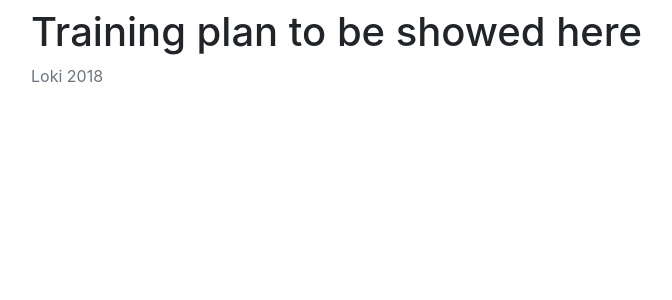
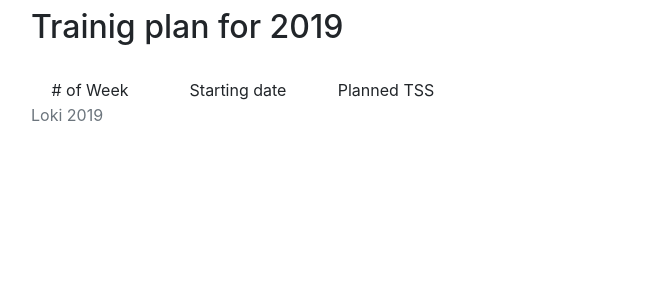
Before and after one commit to Pvtepaev/mymoves, a Flask app: page /plan in a window 1280 px wide. Shown: the part 56-356 px from the top of the page, without its empty margins (54-726 px from the left). Run offline with Flask 2, Linux system fonts and the light colour scheme; data that the repository does not hold is empty; some libraries are stand-ins or nearby versions.

Commit message:
Maked Plan and User working

```diff
--- a/main.py
+++ b/main.py
@@ -1,4 +1,5 @@
 from app import app
+from app import db
 import view
 
 if __name__ == "__main__":
--- a/templates/User.html
+++ b/templates/User.html
@@ -25,7 +25,8 @@
       </div>
 
    </div>
-
+  <p></p>
+  <p></p>
   <h5>Thresholds:</h5>
    <div class="row">
       <div class="col">
@@ -35,7 +36,8 @@
         <h6>Pace Threshold: {{userdetail.PaceThreshold}}</h6>
       </div>
    </div>
-
+  <p></p>
+  <p></p>
   <h5>HeartRate zone limits:</h5>
 
    <div class="row">
--- a/templates/base.html
+++ b/templates/base.html
@@ -5,7 +5,10 @@
     <meta http-equiv="x-ua-compatible" content="ie=edge">
     <meta name="viewport" content="width=device-width, initial-scale=1.0">
     <link rel="canonical" href="http://html5-templates.com/" />
-    <title> {{title}}  </title>
+    <title> {%block title%}
+
+            {% endblock %} | Flask app
+    </title>
     <meta name="description" content="Localpc1 Landing page">
     <link rel="stylesheet" href="https://maxcdn.bootstrapcdn.com/bootstrap/4.0.0/css/bootstrap.min.css" integrity="sha384-Gn5384xqQ1aoWXA+058RXPxPg6fy4IWvTNh0E263XmFcJlSAwiGgFAW/dAiS6JXm" crossorigin="anonymous">
 
@@ -26,10 +29,10 @@
                <a class="nav-link" href="/">Home <span class="sr-only">(current)</span></a>
            </li>
            <li class="nav-item">
-               <a class="nav-link" href="/plan">Plan</a>
+               <a class="nav-link" href="{{ url_for('plan') }}">Plan</a>
            </li>
            <li class="nav-item">
-               <a class="nav-link" href="/User">User Details</a>
+               <a class="nav-link" href="{{ url_for('user') }}">User Details</a>
            </li>
            <li class="nav-item">
                <a class="nav-link disabled" href="#">Disabled</a>
@@ -37,10 +40,12 @@
        </ul>
     </div>
     </nav>
-  </header>
+   </header>
     <div class="page-header">
       <h1>{{Header }}  <small> {{ Small }} </small></h1>
     </div>
+
+
 
     {% block content %}
 
@@ -51,7 +56,7 @@
 
   <footer class="footer">
       <div class="container">
-         <span class="text-muted">Loki 2018</span>
+         <span class="text-muted">Loki 2019</span>
       </div>
   </footer>
 
--- a/templates/plan.html
+++ b/templates/plan.html
@@ -1,9 +1,33 @@
 {% extends "base.html" %}
+
+{% block title %}
+
+	Training plan
+
+{% endblock %}
 
 
 
 {% block content %}
-  <h1>Training plan to be showed here</h1>
+  <h2>Trainig plan for 2019</h2>
+  <br>
+  			<div class="row" style="width: 40%">
+  				<div class="col" align="center"># of Week</div>
+  				<div class="col" align="center">Starting date</div>
+  				<div class="col" align="center">Planned TSS</div>
+  			</div>
+  			<div class="row" style="width: 40%">
+  				<div class="col" align="center"> </div>
+  				<div class="col" align="center"> </div>
+  				<div class="col" align="center"> </div>
+  			</div>
+  		{% for m in n  %}
+  			<div class="row" style="width: 40%">
+  				<div class="col" align="center"> {{m.Week}} </div>
+  				<div class="col" align="center"> {{m.Date}} </div>
+  				<div class="col" align="center"> {{m.TSSplan}}</div>
+  			</div>
 
+  		{%    endfor %}
 
 {% endblock %}
--- a/view.py
+++ b/view.py
@@ -5,7 +5,7 @@ from flask import render_template, request, redirect, url_for
 #from werkzeug.utils import secure_filename
 #import os
 #from tcx_parser import parsetcx
-#from modules import Moves, UserDetails
+from modules import Moves, UserDetails, Plan
 #import pymysql
 #pymysql.install_as_MySQLdb
 
@@ -24,17 +24,17 @@ from flask import render_template, request, redirect, url_for
 #    moves =  Moves.query.order_by('Date desc', 'Time desc').limit(10).all()
 #    return render_template('index.html', moves = moves, form = form, title = 'Mymoves', Header = 'Mymoves', Small = 'upload .tcx file')
 
-
 @app.route('/plan')
 def plan():
-    return render_template('plan.html', title = 'training plan')
+	value = Plan.query.all()
+	return render_template( 'plan.html', n = value)
 
 
-#@app.route('/User')
-#def User():
-#    userdetail = UserDetails.query.get(1)
-#    return render_template('User.html', title = 'User Details', userdetail = userdetail)
-#
+@app.route('/user')
+def user():
+	userdetail = UserDetails.query.first()
+	return render_template('User.html', title = 'User Details', userdetail = userdetail)
+
 #@app.route('/Edit', methods=['POST', 'GET'])
 #def Edit():
 #    form = UserEdit()
```
Also changed, not shown: config.py (+4 -4 lines), modules.py (+11 -23 lines), 1 other file.
